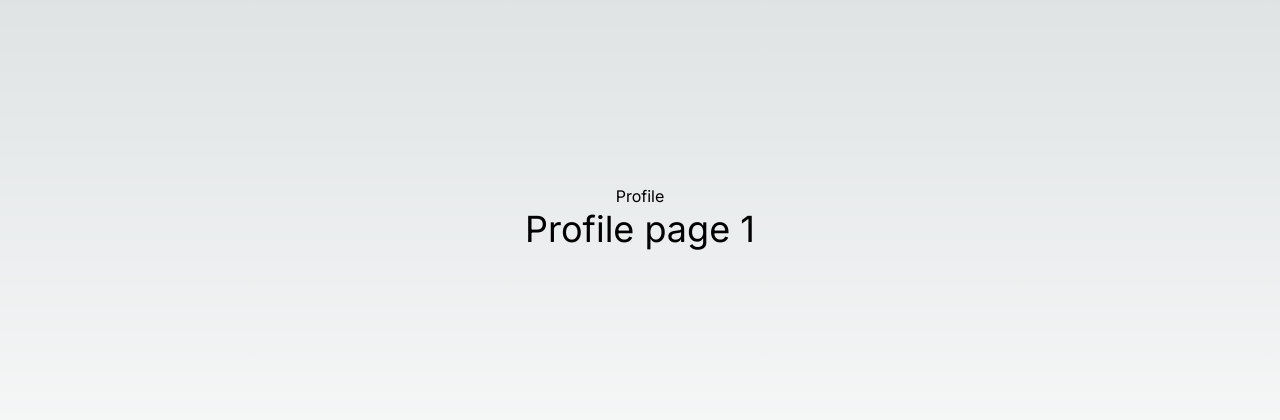
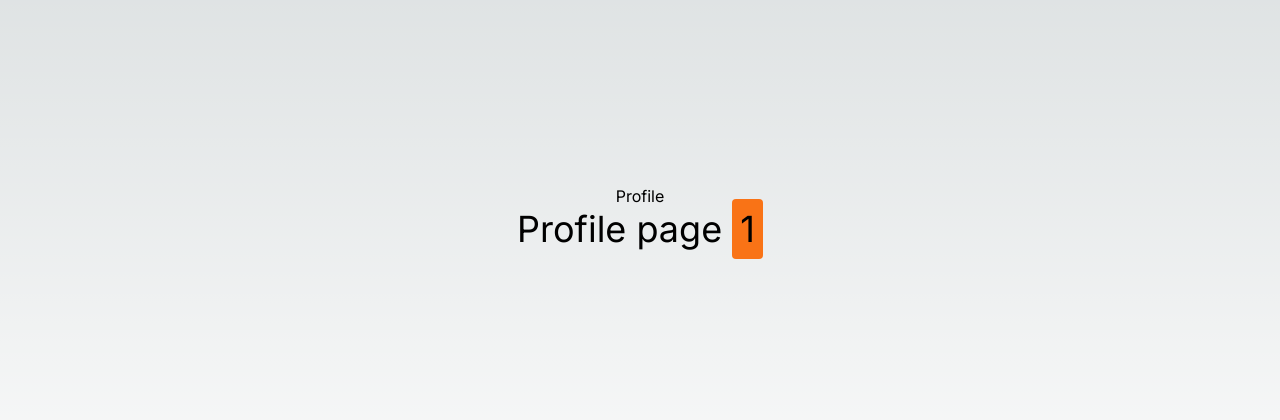
Before and after one commit to MikeSaburov/Nextjs_Full_stack_course, a Next.js app: page /profile/1 in a window 1280 px wide. Shown: the part 184-604 px from the top of the page. Built offline with nearby package versions, Linux system fonts and the light colour scheme.

Commit message:
верстка

```diff
--- a/src/app/profile/[id]/page.tsx
+++ b/src/app/profile/[id]/page.tsx
@@ -3,7 +3,12 @@ export default function UserProfile({ params }: any) {
     <div className="flex flex-col items-center justify-center min-h-screen py-2">
       <h1>Profile</h1>
       <hr />
-      <p className="text-4xl">Profile page {params.id}</p>
+      <p className="text-4xl">
+        Profile page{' '}
+        <span className="p-2 bg-orange-500 text-black rounded">
+          {params.id}
+        </span>
+      </p>
     </div>
   );
 }
```
